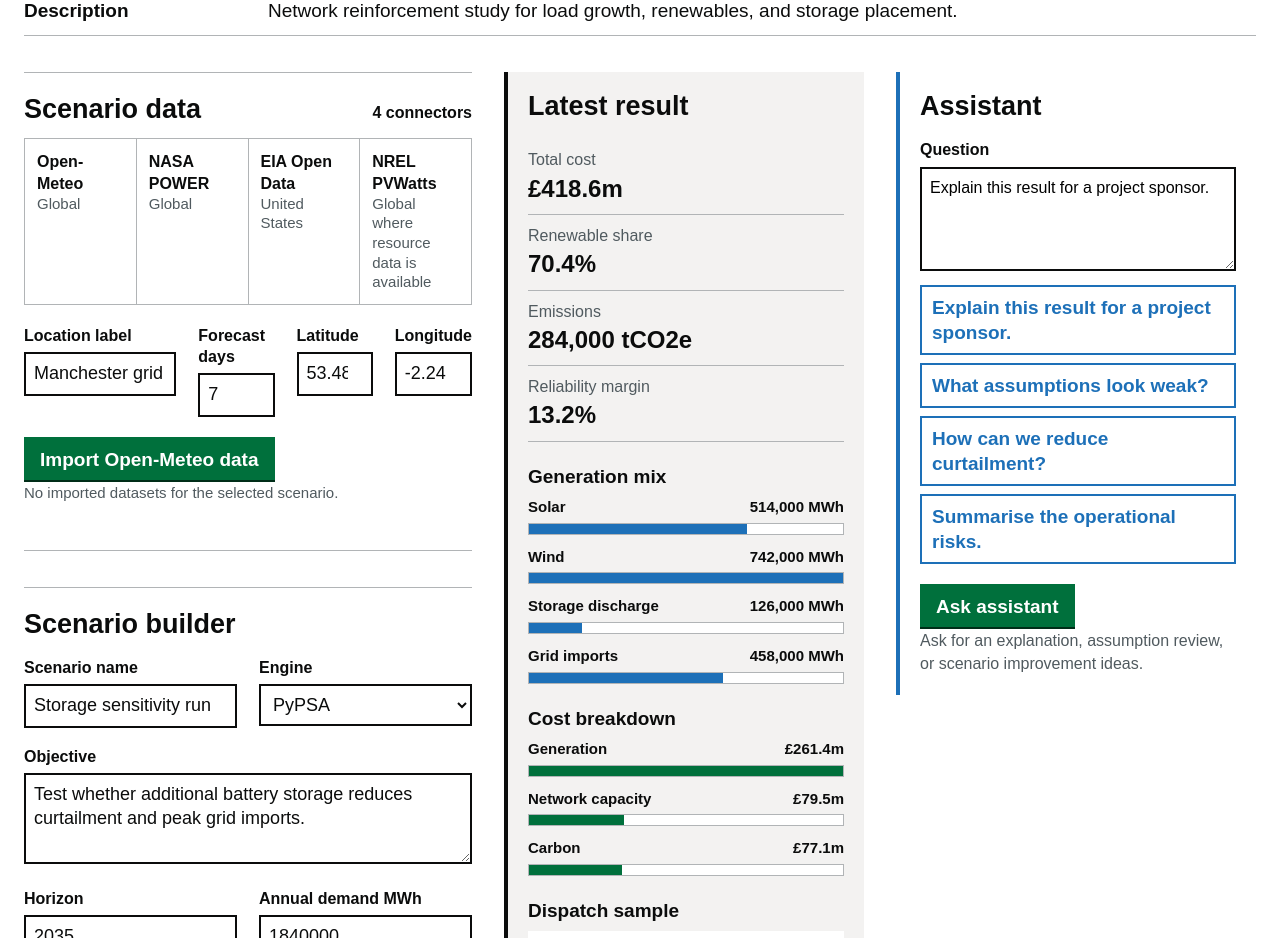
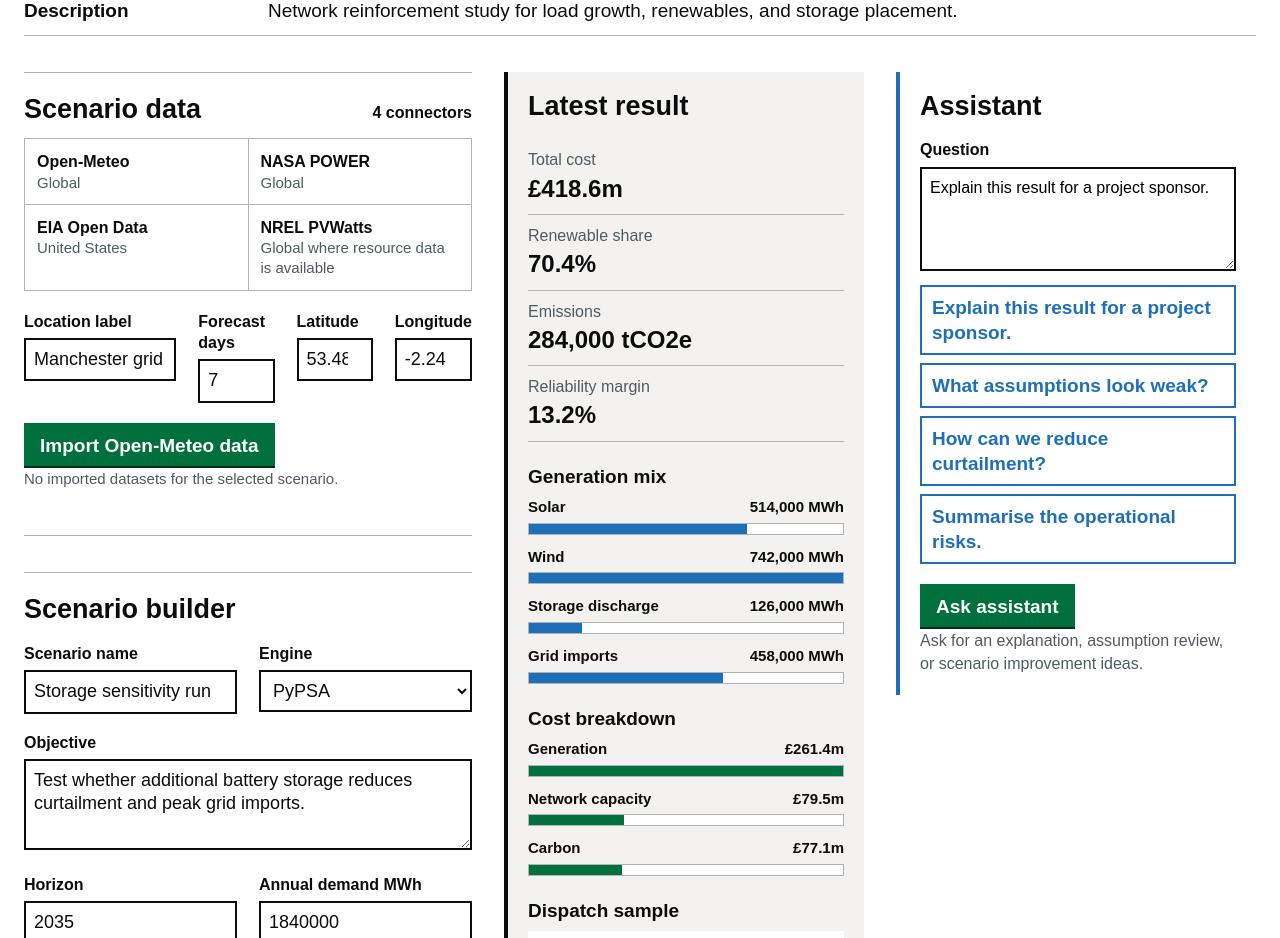
Before and after one commit to pradhankukiran/loadpath-meridian, a React (Vite) app in the folder apps/web/: page / in a window 1280 px wide. Shown: the part 1140-2078 px from the top of the page. Built offline with nearby package versions, Linux system fonts and the light colour scheme; no server answers.

Commit message:
Polish assistant workspace layout

```diff
--- a/apps/web/src/App.css
+++ b/apps/web/src/App.css
@@ -367,7 +367,7 @@
 
 .connector-list {
   display: grid;
-  grid-template-columns: repeat(4, minmax(0, 1fr));
+  grid-template-columns: repeat(2, minmax(0, 1fr));
   gap: 1px;
   margin-bottom: 20px;
   background: #b1b4b6;
@@ -387,6 +387,7 @@
 .connector-item strong {
   color: #0b0c0c;
   font-size: 16px;
+  overflow-wrap: anywhere;
 }
 
 .connector-item span,
```
